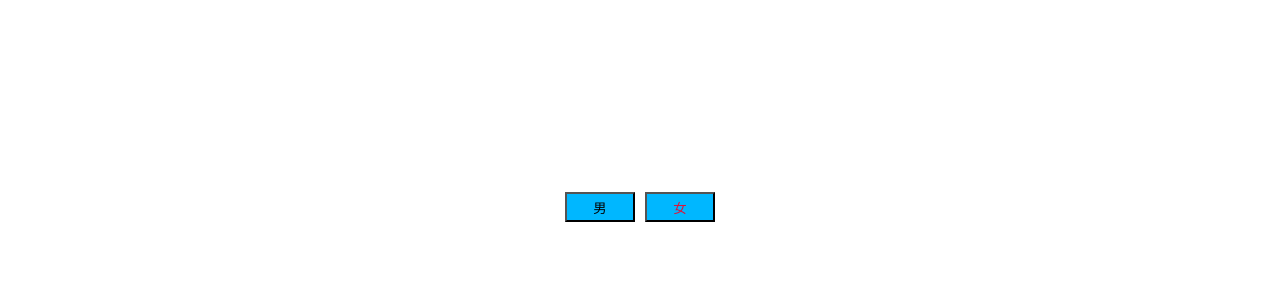
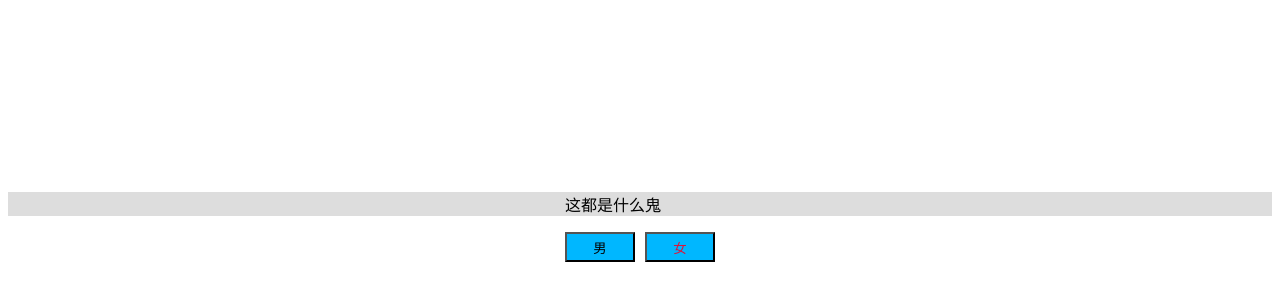
Before and after one commit to xbaos/bishe_chat_slj, a website: page public/choose.html in a window 1280 px wide. Shown: the part 208-508 px from the top of the page. Drawn offline with Linux system fonts and the light colour scheme.

Commit message:
对choose.html增加一段文本

```diff
--- a/public/choose.html
+++ b/public/choose.html
@@ -29,6 +29,7 @@
 <body>
 <div id="content">
     <div id="btn_body">
+        <p>这都是什么鬼</p>
     <button id="btn_boy" class="btn_sex" onclick="choose_sex('boy')">男</button>
     <button id="btn_girl" class="btn_sex" onclick="choose_sex('girl')">女</button>
     </div>
```
